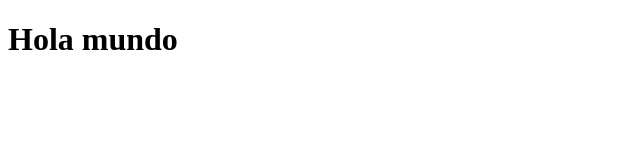
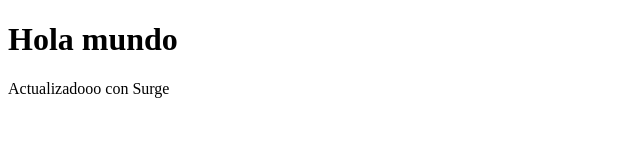
Before and after one commit to APROMASTER/tarea-devops-despliegue-con-surge, a plain HTML site: page index.html in a window 1280 px wide. Shown: the whole page, without its empty margins (0-640 px from the left). Drawn offline with Linux system fonts and the light colour scheme.

Commit message:
Update index.html

```diff
--- a/index.html
+++ b/index.html
@@ -7,5 +7,6 @@
 </head>
 <body>
     <h1>Hola mundo</h1>
+    <p>Actualizadooo con Surge</p>
 </body>
 </html>
```
